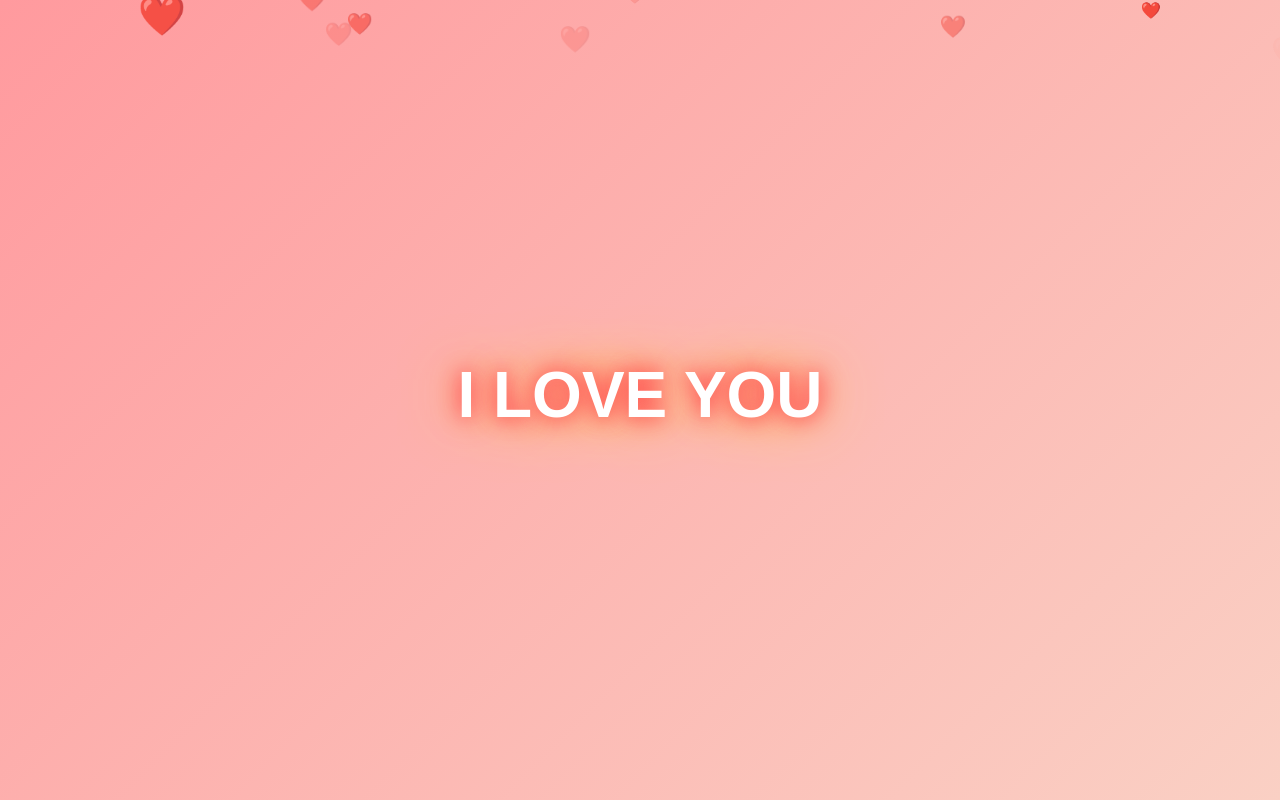
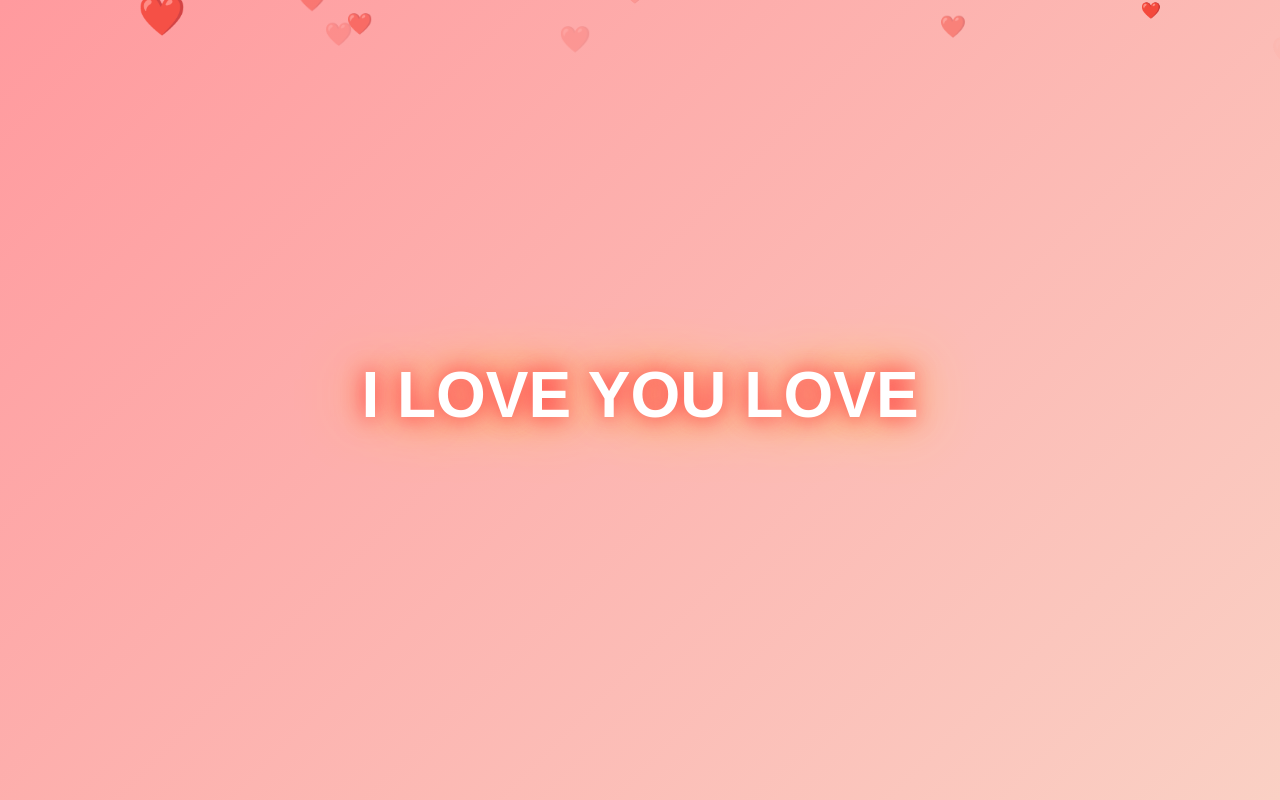
Before and after one commit to jojanajeangarabillo/loveyou, a plain HTML site: page index.html in a window 1280 px wide. Drawn offline with Linux system fonts and the light colour scheme.

Commit message:
Update index.html

```diff
--- a/index.html
+++ b/index.html
@@ -69,7 +69,7 @@
   </style>
 </head>
 <body>
-  <div class="text">I LOVE YOU</div>
+  <div class="text">I LOVE YOU LOVE</div>
   <div class="hearts" id="hearts"></div>
 
   <script>
```
